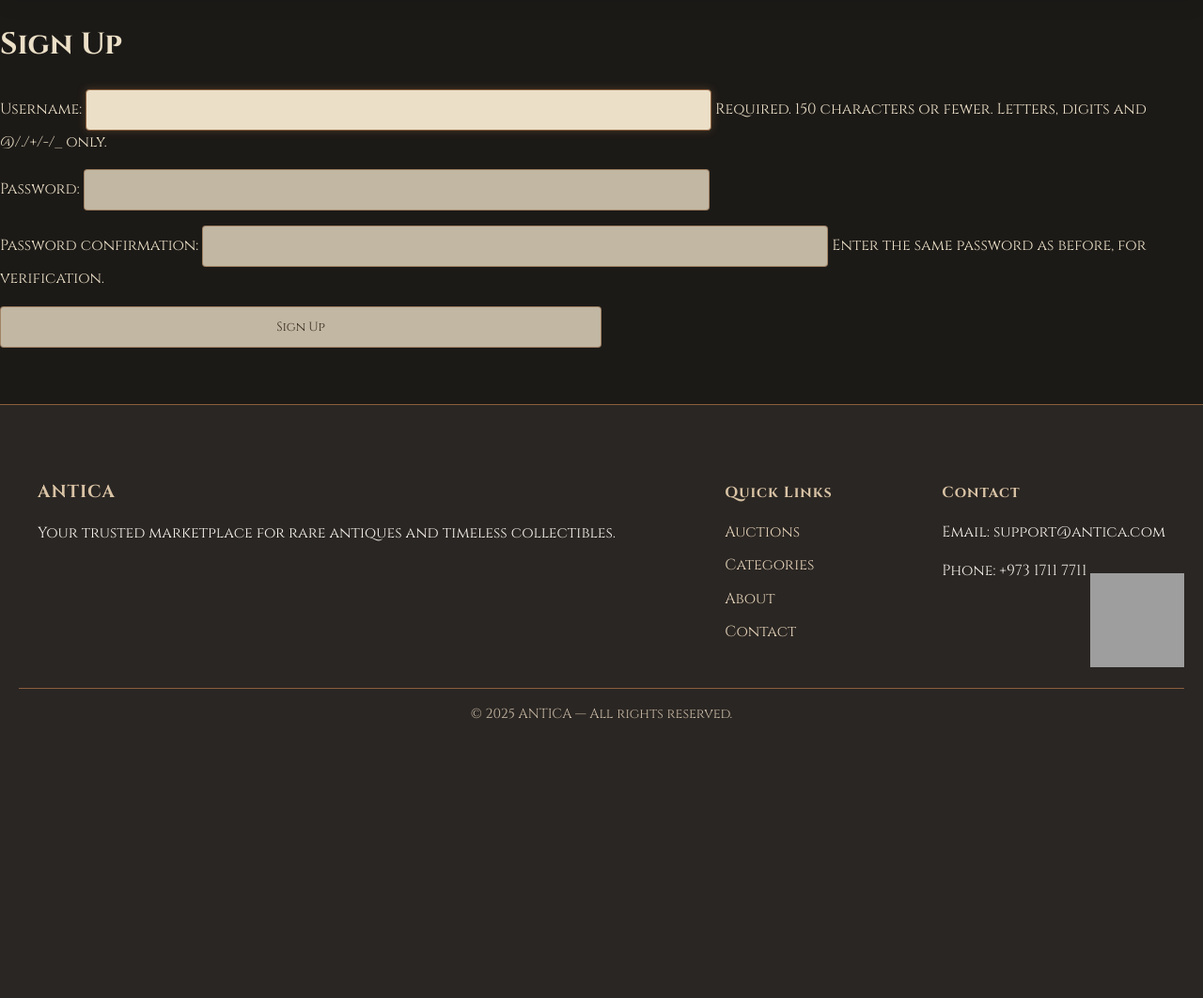
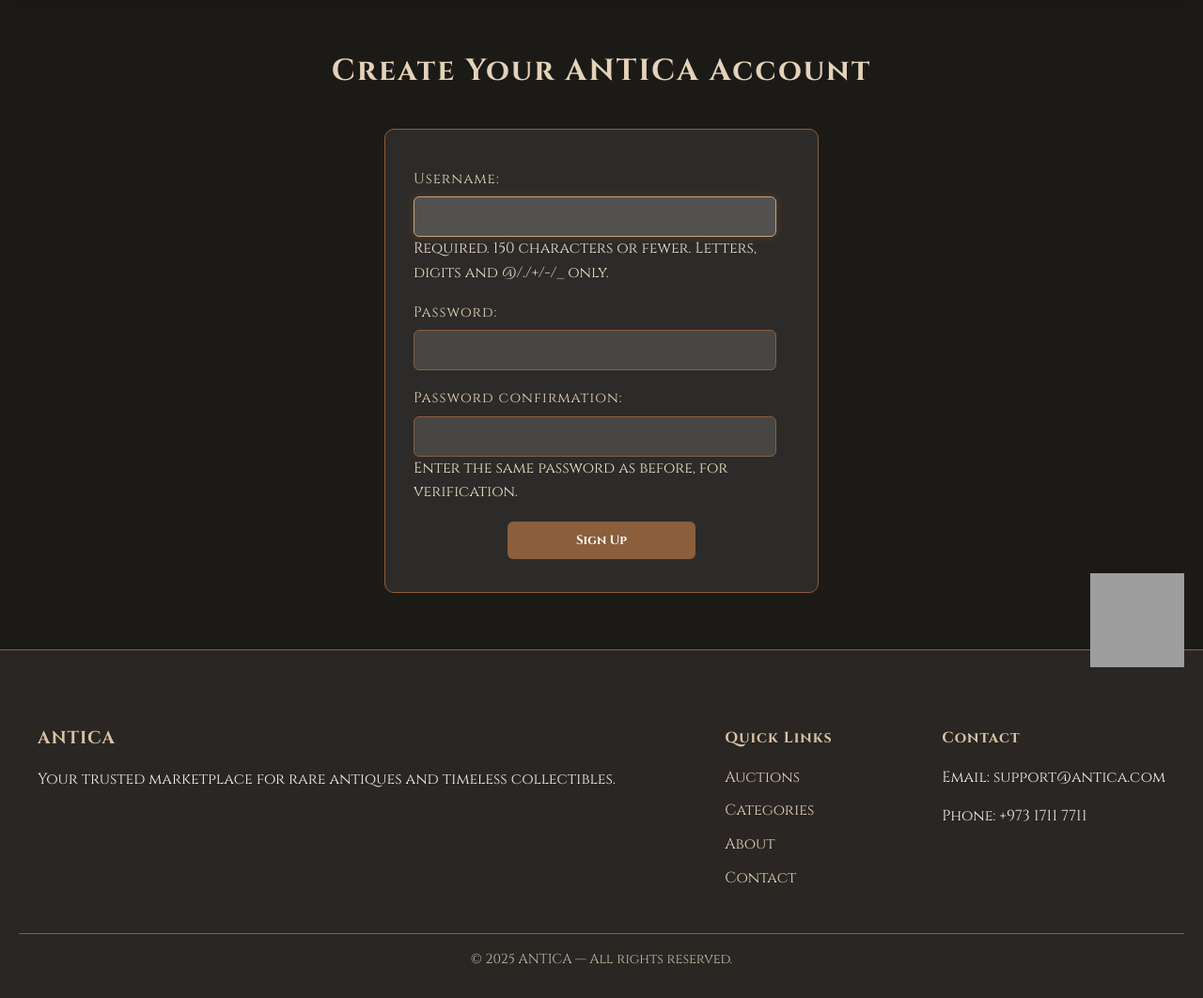
Before and after one commit to balqeesalawi/ANTICA, a Django app: page /accounts/signup/ in a window 1280 px wide. Shown: the part 61-1123 px from the top of the page at 94% size. Before the commit the page ends 826 px from the top, so only its background shows below. Run offline with Django 5.2, Linux system fonts and the light colour scheme; grey boxes are pictures that could not be loaded.

Commit message:
complete signup page

```diff
--- a/ANTICA/main/static/css/style.css
+++ b/ANTICA/main/static/css/style.css
@@ -328,6 +328,89 @@ nav button:hover {
   transform: scale(0.9);
 }
 
+/* sign up form page */
+/* Form container */
+form {
+    max-width: 400px;
+    margin: 35px auto;
+    padding: 25px 30px;
+    background: rgba(255, 255, 255, 0.08);
+    border: 1px solid #8b5e3c;
+    border-radius: 10px;
+    backdrop-filter: blur(6px);
+}
+
+/* Form heading */
+.h1-signup {
+    text-align: center;
+    color: #e4d2b9;
+    font-family: "Cinzel", serif;
+    letter-spacing: 2px;
+    margin-bottom: 0px;
+    margin-top: 50px;
+}
+
+/* Paragraphs generated by {{ form.as_p }} */
+form p {
+    display: flex;
+    flex-direction: column;
+    margin-bottom: 18px;
+}
+
+/* Labels */
+form label {
+    margin-bottom: 6px;
+    color: #e4d2b9;
+    font-size: 0.95rem;
+    font-family: "Cinzel", serif;
+    letter-spacing: 1px;
+}
+
+/* All input fields */
+form input[type="text"],
+form input[type="password"],
+form input[type="email"],
+form input[type="number"],
+form input[type="file"],
+form select,
+form textarea {
+    width: 90%;
+    padding: 10px 12px;
+    border-radius: 6px;
+    border: 1px solid #8b5e3c;
+    background-color: rgba(255, 255, 255, 0.12);
+    color: white;
+    font-size: 0.95rem;
+    outline: none;
+    transition: 0.3s;
+}
+
+/* Input focus */
+form input:focus,
+form select:focus,
+form textarea:focus {
+    border-color: #c9a47a;
+    background-color: rgba(255, 255, 255, 0.18);
+}
+
+/* Submit button */
+form input[type="submit"] {
+    width: 50%;
+    display: block;        /* REQUIRED to center */
+    margin: 10px auto;     /* centers it */
+    background-color: #8b5e3c;
+    color: white;
+    cursor: pointer;
+    font-weight: bold;
+    padding: 10px 20px;
+    border-radius: 6px;
+    transition: 0.3s;
+}
+
+form input[type="submit"]:hover {
+    background-color: #a07454;
+    transform: scale(1.03);
+}
 
 
 .card-container {
--- a/ANTICA/main/templates/home.html
+++ b/ANTICA/main/templates/home.html
@@ -36,9 +36,11 @@
 </section>
 
 <!-- Call-to-Action Section -->
+{% if not user.is_authenticated %}
 <section class="cta">
-    <h2 class="h2-home">Bidding Today</h2>
-    <a href="{% url 'index' %}" class="home-btn">Browse Auctions</a>
+    <h2 class="h2-home">Start Bidding Today</h2>
+    <a href="{% url 'signup' %}" class="home-btn">Join ANTICA</a>
 </section>
+{% endif %}
 </body>
 {% endblock %}
--- a/ANTICA/main/templates/registration/signup.html
+++ b/ANTICA/main/templates/registration/signup.html
@@ -2,7 +2,7 @@
 
 {% block content %}
 
-<h1>Sign Up</h1>
+<h1 class="h1-signup">Create Your ANTICA Account</h1>
 
 {% if error_message %}
 <p>
```
